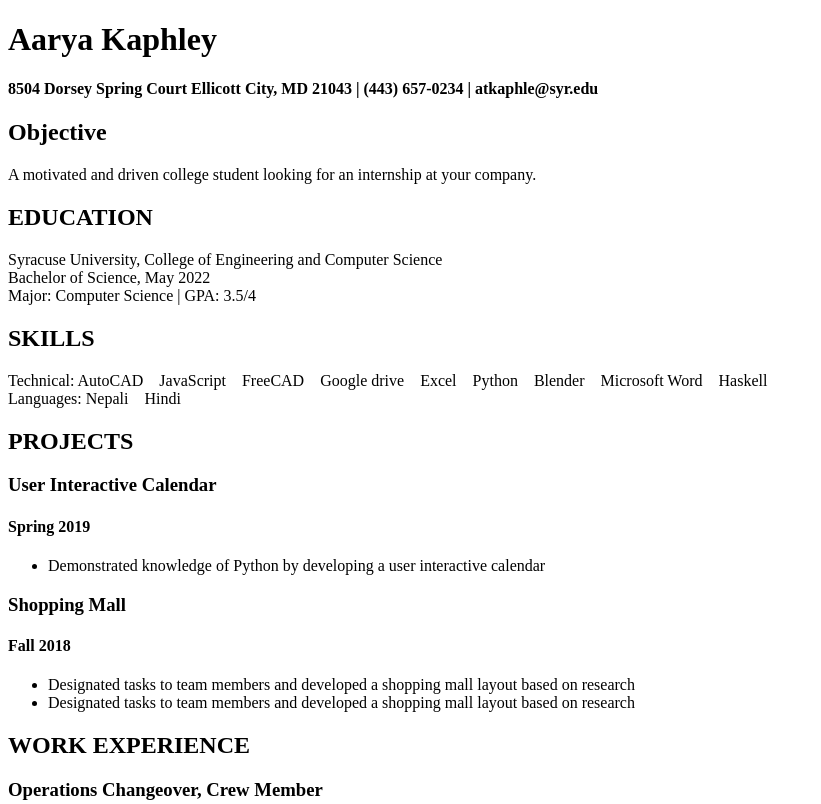
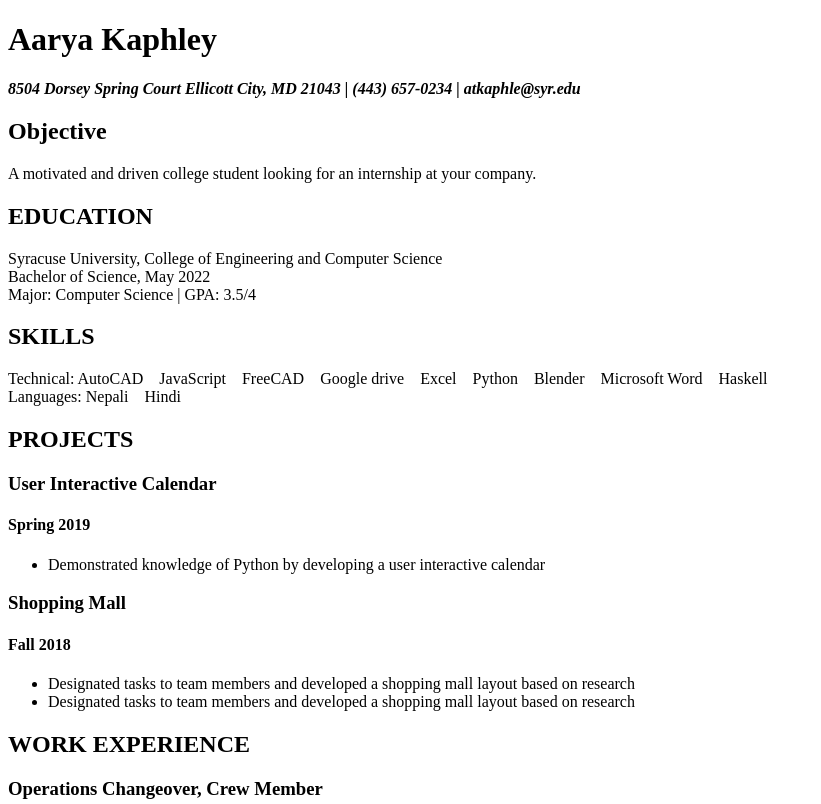
Before and after one commit to atkaphley/ist, a plain HTML site: page homework/atkaphle-resume.html in a window 1280 px wide. Shown: the top 804 px of the page, without its empty margins (0-821 px from the left). Drawn offline with Linux system fonts and the light colour scheme.

Commit message:
Update atkaphle-resume.html

```diff
--- a/homework/atkaphle-resume.html
+++ b/homework/atkaphle-resume.html
@@ -4,11 +4,13 @@
 
 <head>
     <title> Resume </title>
-    <h1> Aarya Kaphley </h1>
-    <h4> 8504 Dorsey Spring Court Ellicott City, MD 21043 | (443) 657-0234 | atkaphle@syr.edu </h4>
 </head>
 
 <body>
+    <main>
+        <h1> Aarya Kaphley </h1>
+        <p> <strong> <i> 8504 Dorsey Spring Court Ellicott City, MD 21043 | (443) 657-0234 | atkaphle@syr.edu </i> </strong> </p>
+
         <h2> Objective </h2>
         <p> A motivated and driven college student looking for an internship at your company. </p>
 
@@ -81,5 +83,6 @@
                 <li> Participated with scholars in workshops to attain knowledge and have conversations about how to make the campus better </li>
         </ul>
 
+    </main>
 </body>
 </html>
```
Lines whose indentation alone changed are shown as unchanged.
